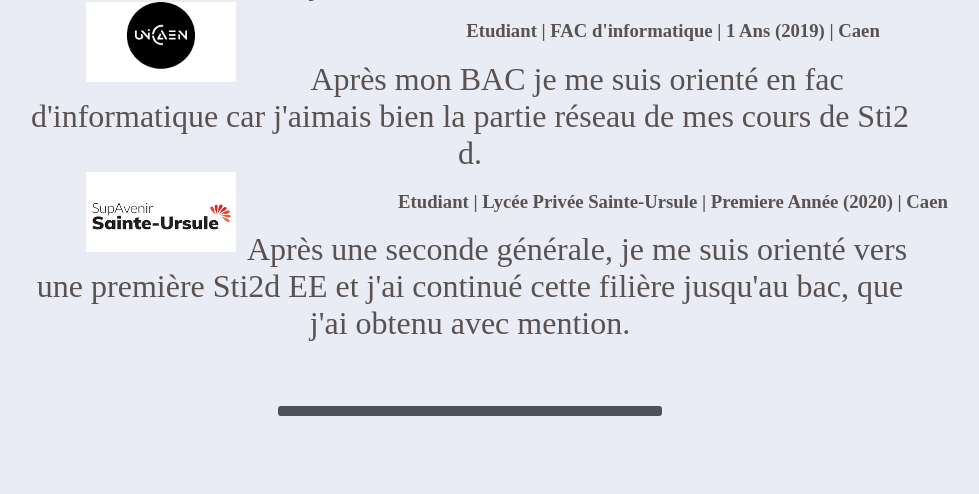
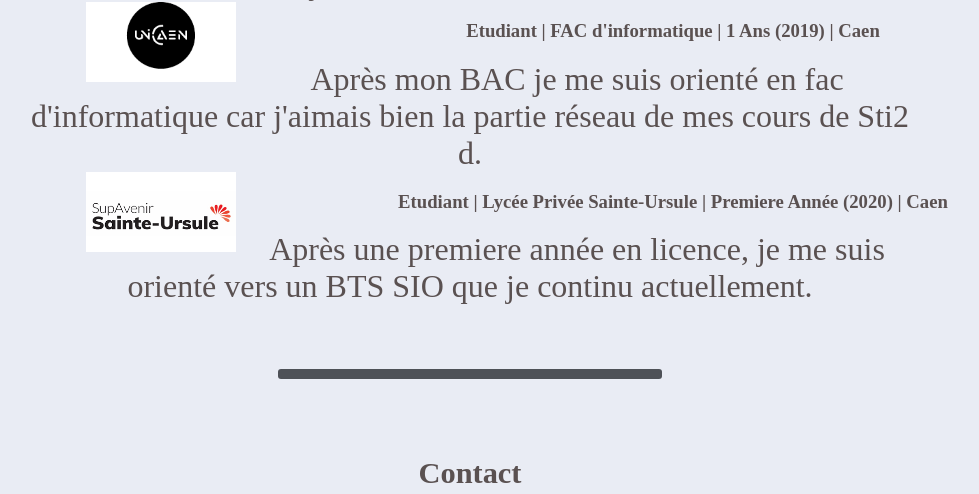
Before and after one commit to albansafdari/site-alban, a PHP site: page / in a window 1280 px wide. Shown: the part 2590-3084 px from the top of the page, without its empty margins (178-1157 px from the left). Run offline with PHP 8.4, Linux system fonts and the light colour scheme; some libraries are stand-ins or nearby versions.

Commit message:
Update Formation.php

```diff
--- a/Formation.php
+++ b/Formation.php
@@ -16,7 +16,7 @@
 
         <img src="images/st.png" alt="fac" width="240" style="float: left;">
         <h3>Etudiant | Lycée Privée Sainte-Ursule | Premiere Année (2020) | Caen</h3>
-        <p>Après une seconde générale, je me suis orienté vers une première Sti2d EE et j'ai continué cette filière jusqu'au bac, que j'ai obtenu avec mention.</p>
+        <p>Après une premiere année en licence, je me suis orienté vers un BTS SIO que je continu actuellement.</p>
 
     </section>
     </div>
```
